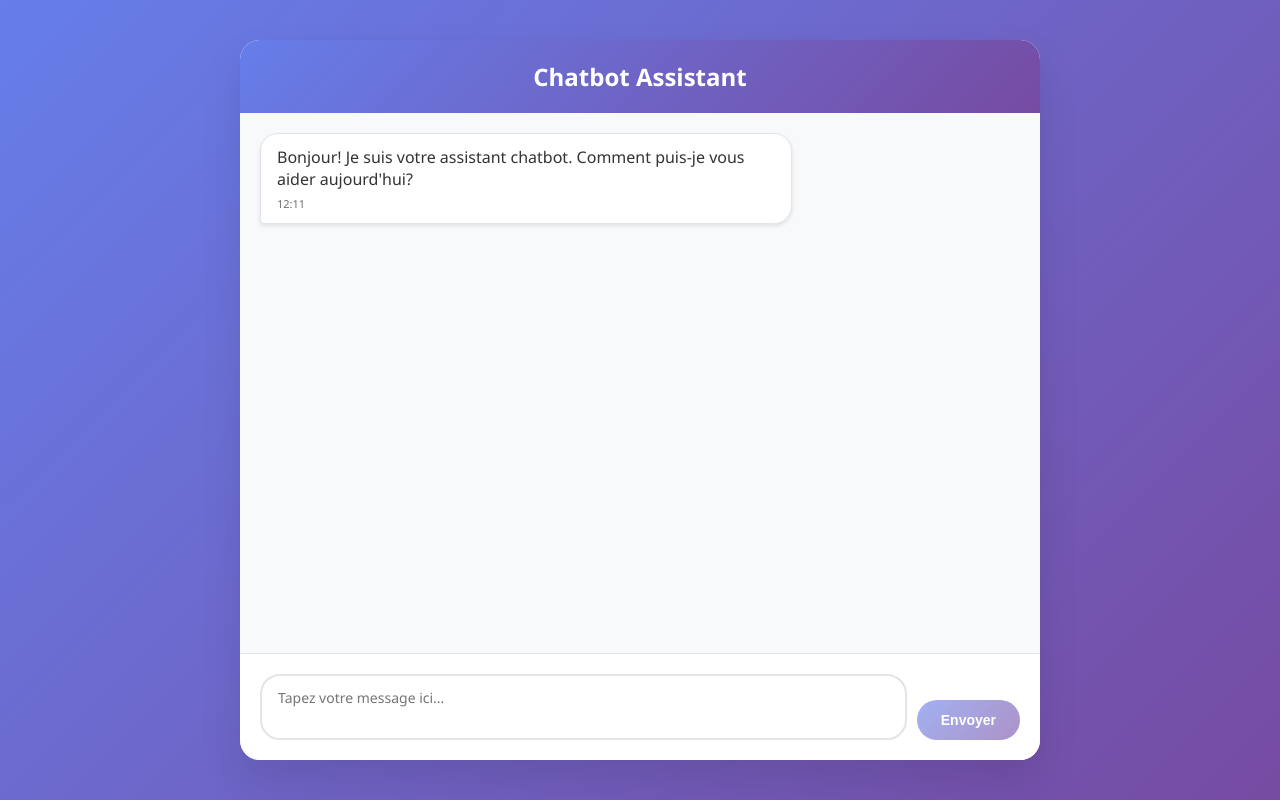
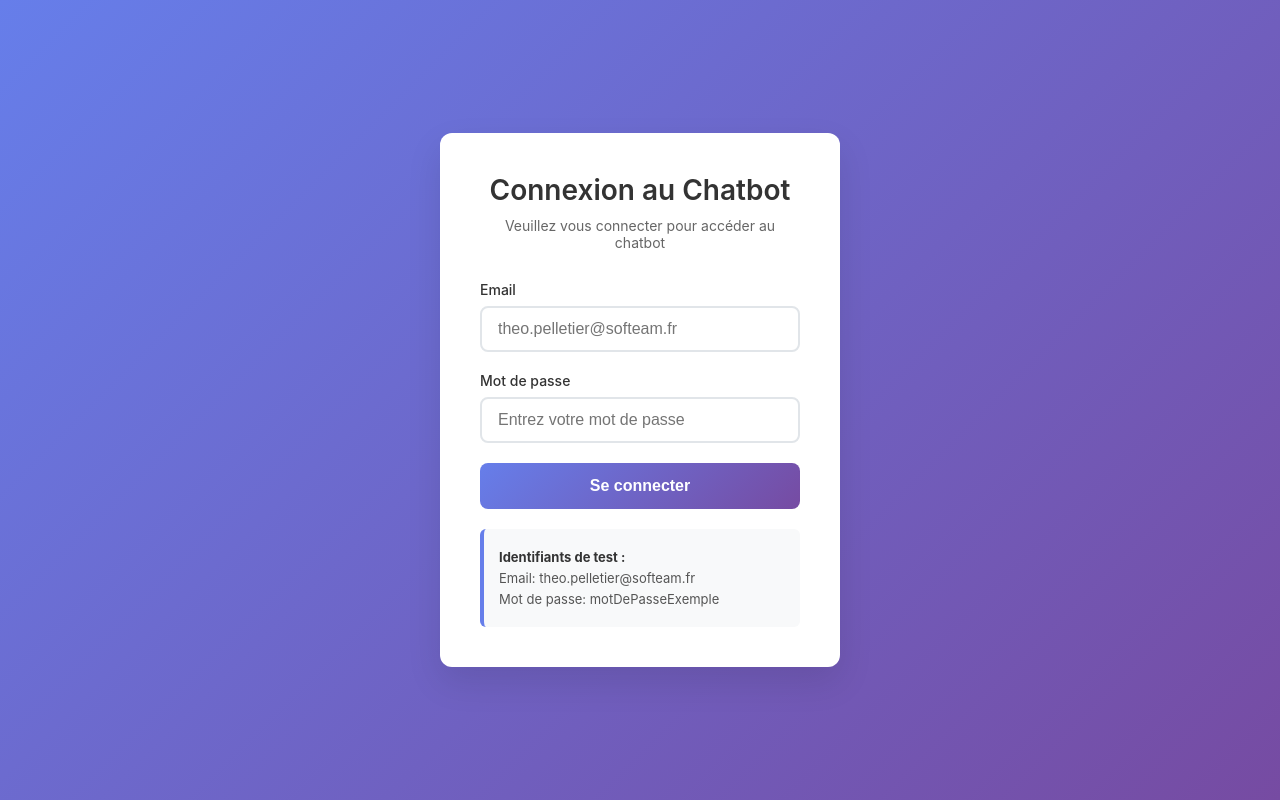
Before and after one commit to sommizo/chatbot-frontend, a React (Create React App) app: page / in a window 1280 px wide. Built offline with nearby package versions, Linux system fonts and the light colour scheme; no server answers.

Commit message:
authentification

```diff
--- a/src/App.js
+++ b/src/App.js
@@ -1,8 +1,12 @@
 import React, { useState, useEffect, useRef } from 'react';
 import './App.css';
 import { ChatHeader, MessageList, MessageInput } from './components';
+import Login from './components/Login';
+import authService from './services/authService';
 
 function App() {
+  const [isAuthenticated, setIsAuthenticated] = useState(false);
+  const [isCheckingAuth, setIsCheckingAuth] = useState(true);
   const [messages, setMessages] = useState([]);
   const [inputMessage, setInputMessage] = useState('');
   const [isLoading, setIsLoading] = useState(false);
@@ -10,34 +14,17 @@ function App() {
   const messagesEndRef = useRef(null);
 
   // Single conversation state
-  const [userId] = useState(() => generateUserId());
   const [loadingHistory, setLoadingHistory] = useState(false);
+
+  // Check authentication on app load
+  useEffect(() => {
+    checkAuthentication();
+  }, []);
 
   // Generate a unique session ID
   function generateSessionId() {
     const prefix = process.env.REACT_APP_SESSION_PREFIX || 'session_';
     return prefix + Math.random().toString(36).substr(2, 9) + '_' + Date.now();
-  }
-
-  // Generate a unique user ID and store it in sessionStorage
-  function generateUserId() {
-    // Check if userId already exists in sessionStorage
-    const existingUserId = sessionStorage.getItem('userId');
-    if (existingUserId) {
-      return existingUserId;
-    }
-
-    // Generate a new UUID-like userId as specified in the requirement
-    const newUserId = generateUUID();
-
-    // Store it in sessionStorage for future use
-    sessionStorage.setItem('userId', newUserId);
-    return newUserId;
-  }
-
-  // Generate a UUID v4
-  function generateUUID() {
-      return 'putIdHere';
   }
 
   // Scroll to bottom when new messages are added
@@ -50,10 +37,14 @@ function App() {
     try {
       setLoadingHistory(true);
       const apiBaseUrl = process.env.REACT_APP_API_BASE_URL || 'http://localhost:8080';
+      const token = authService.getToken();
+      const userId = authService.getUserId();
+      console.log('[DEBUG_LOG] Loading conversation history - userId:', userId);
       const response = await fetch(`${apiBaseUrl}/api/chat/history/${userId}`, {
         method: 'GET',
         headers: {
           'Content-Type': 'application/json',
+          'Authorization': `Bearer ${token}`,
         },
       });
 
@@ -79,7 +70,7 @@ function App() {
       // Add welcome message to the loaded conversation history
       const welcomeMessage = {
         id: 'welcome-' + Date.now(),
-        text: "Bonjour! Je suis votre assistant chatbot. Comment puis-je vous aider aujourd'hui?",
+        text: `Bonjour! Je suis votre assistant chatbot. Comment puis-je vous aider aujourd'hui?`,
         sender: 'bot',
         timestamp: new Date().toLocaleTimeString('fr-FR', {
           hour: '2-digit',
@@ -93,7 +84,7 @@ function App() {
       // If no history exists, show welcome message
       setMessages([{
         id: 1,
-        text: "Bonjour! Je suis votre assistant chatbot. Comment puis-je vous aider aujourd'hui?",
+        text: `Bonjour ${authService.getUsername()}! Je suis votre assistant chatbot. Comment puis-je vous aider aujourd'hui?`,
         sender: 'bot',
         timestamp: new Date().toLocaleTimeString('fr-FR', {
           hour: '2-digit',
@@ -105,14 +96,34 @@ function App() {
     }
   };
 
+  const checkAuthentication = async () => {
+    if (authService.isAuthenticated()) {
+      const isValid = await authService.validateToken();
+      if (isValid) {
+        setIsAuthenticated(true);
+        loadConversationHistory();
+      } else {
+        authService.logout();
+        setIsAuthenticated(false);
+      }
+    }
+    setIsCheckingAuth(false);
+  };
+
+  const handleLoginSuccess = () => {
+    setIsAuthenticated(true);
+    loadConversationHistory();
+  };
+
+  const handleLogout = () => {
+    authService.logout();
+    setIsAuthenticated(false);
+    setMessages([]);
+  };
+
   useEffect(() => {
     scrollToBottom();
   }, [messages]);
-
-  // Load conversation history on component mount
-  useEffect(() => {
-    loadConversationHistory();
-  }, [userId]);
 
   // Send message to backend
   const sendMessage = async () => {
@@ -137,10 +148,14 @@ function App() {
       const chatEndpoint = process.env.REACT_APP_CHAT_ENDPOINT || '/api/chat/query';
       const apiUrl = `${apiBaseUrl}${chatEndpoint}`;
 
+      const token = authService.getToken();
+      const userId = authService.getUserId();
+      console.log('[DEBUG_LOG] Sending message - userId:', userId);
       const response = await fetch(apiUrl, {
         method: 'POST',
         headers: {
           'Content-Type': 'application/json',
+          'Authorization': `Bearer ${token}`,
         },
         body: JSON.stringify({
           userMessage: inputMessage,
@@ -150,6 +165,11 @@ function App() {
       });
 
       if (!response.ok) {
+        if (response.status === 401) {
+          authService.logout();
+          setIsAuthenticated(false);
+          return;
+        }
         throw new Error(`HTTP error! status: ${response.status}`);
       }
 
@@ -187,11 +207,29 @@ function App() {
   };
 
 
+  // Show loading screen while checking authentication
+  if (isCheckingAuth) {
+    return (
+      <div className="loading-container">
+        <div className="loading-spinner"></div>
+        <p>Vérification de l'authentification...</p>
+      </div>
+    );
+  }
+
+  // Show login screen if not authenticated
+  if (!isAuthenticated) {
+    return <Login onLoginSuccess={handleLoginSuccess} />;
+  }
+
+  // Show main chat interface if authenticated
   return (
     <div className="App">
       <div className="chat-container">
         <ChatHeader
           title={process.env.REACT_APP_NAME || 'Chatbot Assistant'}
+          onLogout={handleLogout}
+          username={authService.getUsername()}
         />
 
         {loadingHistory ? (
--- a/src/components/ChatHeader.js
+++ b/src/components/ChatHeader.js
@@ -1,9 +1,17 @@
 import React from 'react';
 
-const ChatHeader = ({ title }) => {
+const ChatHeader = ({ title, onLogout, username }) => {
   return (
     <div className="chat-header">
       <h1>{title}</h1>
+      {username && (
+        <div className="user-info">
+          <span>Connecté en tant que: {username}</span>
+          <button onClick={onLogout} className="logout-button">
+            Déconnexion
+          </button>
+        </div>
+      )}
     </div>
   );
 };
--- /dev/null
+++ b/src/components/Login.css
@@ -0,0 +1,124 @@
+.login-container {
+  display: flex;
+  justify-content: center;
+  align-items: center;
+  min-height: 100vh;
+  background: linear-gradient(135deg, #667eea 0%, #764ba2 100%);
+  padding: 20px;
+}
+
+.login-card {
+  background: white;
+  border-radius: 12px;
+  box-shadow: 0 15px 35px rgba(0, 0, 0, 0.1);
+  padding: 40px;
+  width: 100%;
+  max-width: 400px;
+}
+
+.login-header {
+  text-align: center;
+  margin-bottom: 30px;
+}
+
+.login-header h2 {
+  color: #333;
+  margin-bottom: 10px;
+  font-size: 28px;
+  font-weight: 600;
+}
+
+.login-header p {
+  color: #666;
+  font-size: 14px;
+}
+
+.login-form {
+  display: flex;
+  flex-direction: column;
+}
+
+.form-group {
+  margin-bottom: 20px;
+}
+
+.form-group label {
+  display: block;
+  margin-bottom: 8px;
+  color: #333;
+  font-weight: 500;
+  font-size: 14px;
+}
+
+.form-group input {
+  width: 100%;
+  padding: 12px 16px;
+  border: 2px solid #e1e5e9;
+  border-radius: 8px;
+  font-size: 16px;
+  transition: border-color 0.3s ease;
+  box-sizing: border-box;
+}
+
+.form-group input:focus {
+  outline: none;
+  border-color: #667eea;
+}
+
+.form-group input:disabled {
+  background-color: #f5f5f5;
+  cursor: not-allowed;
+}
+
+.error-message {
+  background-color: #fee;
+  color: #c33;
+  padding: 12px;
+  border-radius: 6px;
+  margin-bottom: 20px;
+  font-size: 14px;
+  text-align: center;
+  border: 1px solid #fcc;
+}
+
+.login-button {
+  background: linear-gradient(135deg, #667eea 0%, #764ba2 100%);
+  color: white;
+  border: none;
+  padding: 14px 20px;
+  border-radius: 8px;
+  font-size: 16px;
+  font-weight: 600;
+  cursor: pointer;
+  transition: transform 0.2s ease, box-shadow 0.2s ease;
+  margin-bottom: 20px;
+}
+
+.login-button:hover:not(:disabled) {
+  transform: translateY(-2px);
+  box-shadow: 0 8px 25px rgba(102, 126, 234, 0.3);
+}
+
+.login-button:disabled {
+  opacity: 0.6;
+  cursor: not-allowed;
+  transform: none;
+}
+
+.login-info {
+  background-color: #f8f9fa;
+  padding: 15px;
+  border-radius: 6px;
+  border-left: 4px solid #667eea;
+}
+
+.login-info p {
+  margin: 5px 0;
+  font-size: 13px;
+  color: #555;
+}
+
+.login-info p:first-child {
+  font-weight: 600;
+  color: #333;
+}
--- /dev/null
+++ b/src/components/Login.js
@@ -0,0 +1,95 @@
+import React, { useState } from 'react';
+import authService from '../services/authService';
+import './Login.css';
+
+const Login = ({ onLoginSuccess }) => {
+  const [credentials, setCredentials] = useState({
+    username: '',
+    password: ''
+  });
+  const [error, setError] = useState('');
+  const [isLoading, setIsLoading] = useState(false);
+
+  const handleChange = (e) => {
+    setCredentials({
+      ...credentials,
+      [e.target.name]: e.target.value
+    });
+    setError(''); // Clear error when user types
+  };
+
+  const handleSubmit = async (e) => {
+    e.preventDefault();
+    setIsLoading(true);
+    setError('');
+
+    const result = await authService.login(credentials.username, credentials.password);
+
+    if (result.success) {
+      onLoginSuccess();
+    } else {
+      setError(result.message);
+    }
+
+    setIsLoading(false);
+  };
+
+  return (
+    <div className="login-container">
+      <div className="login-card">
+        <div className="login-header">
+          <h2>Connexion au Chatbot</h2>
+          <p>Veuillez vous connecter pour accéder au chatbot</p>
+        </div>
+
+        <form onSubmit={handleSubmit} className="login-form">
+          <div className="form-group">
+            <label htmlFor="username">Email</label>
+            <input
+              type="email"
+              id="username"
+              name="username"
+              value={credentials.username}
+              onChange={handleChange}
+              placeholder="theo.pelletier@softeam.fr"
+              required
+              disabled={isLoading}
+            />
+          </div>
+
+          <div className="form-group">
+            <label htmlFor="password">Mot de passe</label>
+            <input
+              type="password"
+              id="password"
+              name="password"
+              value={credentials.password}
+              onChange={handleChange}
+              placeholder="Entrez votre mot de passe"
+              required
+              disabled={isLoading}
+            />
+          </div>
+
+          {error && <div className="error-message">{error}</div>}
+
+          <button
+            type="submit"
+            className="login-button"
+            disabled={isLoading}
+          >
+            {isLoading ? 'Connexion...' : 'Se connecter'}
+          </button>
+        </form>
+
+        <div className="login-info">
+          <p><strong>Identifiants de test :</strong></p>
+          <p>Email: theo.pelletier@softeam.fr</p>
+          <p>Mot de passe: motDePasseExemple</p>
+        </div>
+      </div>
+    </div>
+  );
+};
+
+export default Login;
--- /dev/null
+++ b/src/services/authService.js
@@ -0,0 +1,77 @@
+const API_BASE_URL = process.env.REACT_APP_API_BASE_URL || 'http://localhost:8080';
+
+class AuthService {
+  async login(username, password) {
+    try {
+      const response = await fetch(`${API_BASE_URL}/api/auth/login`, {
+        method: 'POST',
+        headers: {
+          'Content-Type': 'application/json',
+        },
+        body: JSON.stringify({ username, password }),
+      });
+
+      const data = await response.json();
+
+      if (data.success && data.token) {
+        console.log('[DEBUG_LOG] Login response data:', data);
+        console.log('[DEBUG_LOG] UserId from response:', data.userId);
+        sessionStorage.setItem('authToken', data.token);
+        sessionStorage.setItem('username', data.username);
+        sessionStorage.setItem('userId', data.userId);
+        console.log('[DEBUG_LOG] UserId stored in sessionStorage:', sessionStorage.getItem('userId'));
+        return { success: true, data };
+      } else {
+        return { success: false, message: data.message || 'Erreur de connexion' };
+      }
+    } catch (error) {
+      console.error('Erreur lors de la connexion:', error);
+      return { success: false, message: 'Erreur de connexion au serveur' };
+    }
+  }
+
+  async validateToken() {
+    const token = this.getToken();
+    if (!token) return false;
+
+    try {
+      const response = await fetch(`${API_BASE_URL}/api/auth/validate`, {
+        method: 'POST',
+        headers: {
+          'Authorization': `Bearer ${token}`,
+          'Content-Type': 'application/json',
+        },
+      });
+
+      const data = await response.json();
+      return data.valid;
+    } catch (error) {
+      console.error('Erreur lors de la validation du token:', error);
+      return false;
+    }
+  }
+
+  logout() {
+    sessionStorage.removeItem('authToken');
+    sessionStorage.removeItem('username');
+    sessionStorage.removeItem('userId');
+  }
+
+  getToken() {
+    return sessionStorage.getItem('authToken');
+  }
+
+  getUsername() {
+    return sessionStorage.getItem('username');
+  }
+
+  getUserId() {
+    return sessionStorage.getItem('userId');
+  }
+
+  isAuthenticated() {
+    return !!this.getToken();
+  }
+}
+
+export default new AuthService();
```
